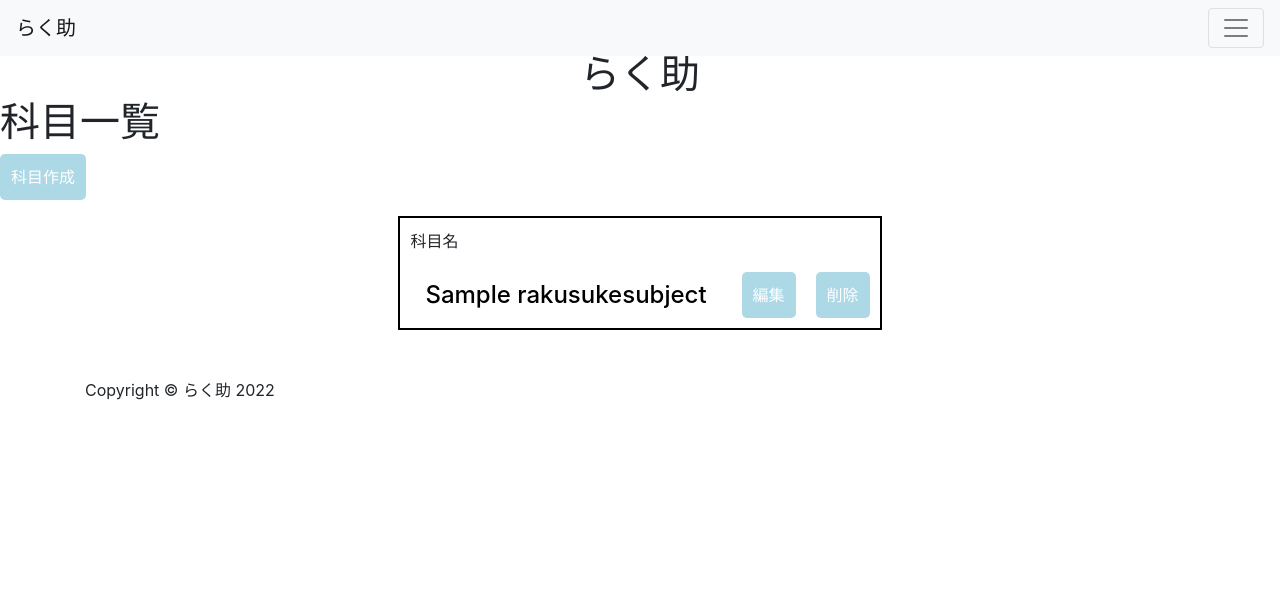
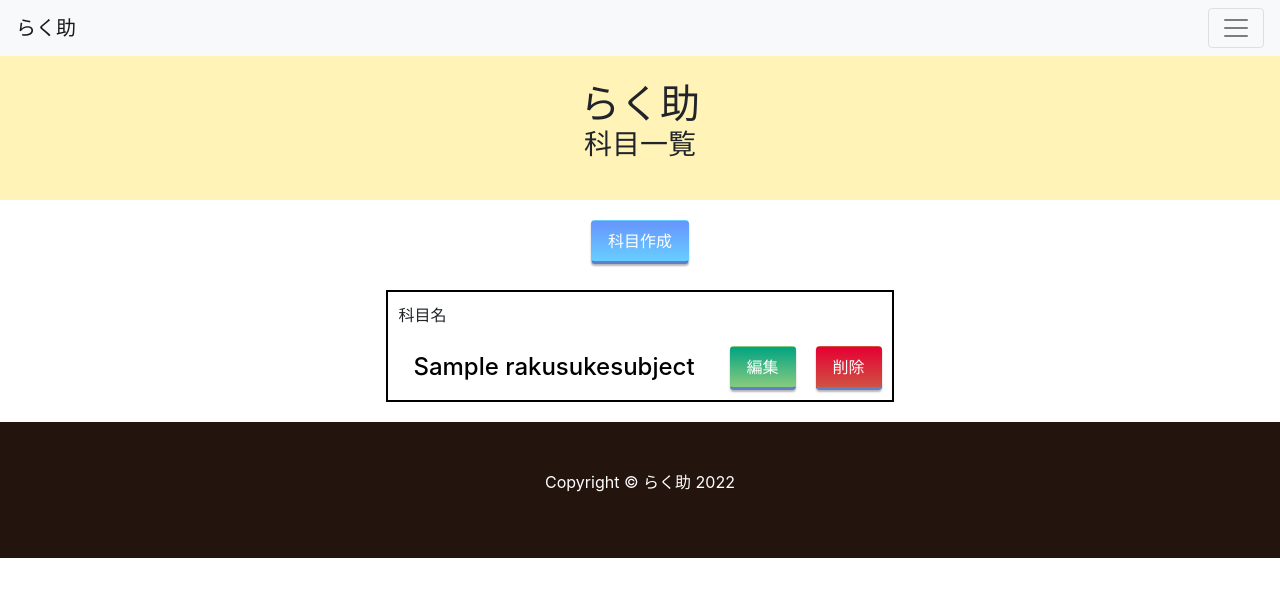
Before and after one commit to to-ru0125/rakusuketest, a Django app: page /subjectlist/ in a window 1280 px wide. Shown: the top 597 px of the page. Run offline with Django 3.2, Linux system fonts and the light colour scheme; a user stored in the database is signed in; tables that the repository leaves empty hold one stand-in row (values such as "Sample post"); some libraries are stand-ins or nearby versions.

Commit message:
科目一覧ｃｓｓ適応

```diff
--- a/rakusuke/rakusukeapp/templates/subjectlist.html
+++ b/rakusuke/rakusukeapp/templates/subjectlist.html
@@ -1,6 +1,14 @@
 {% extends 'base.html' %}
+{% load static %}
 {% block title %}科目一覧 | らく助{% endblock %}
 {% block active_subjectlist_list %}active{% endblock %}
+
+{% block head %}
+<!--<link rel="stylesheet" type="text/css" href="{% static 'css/pc_index.css' %}">-->
+
+<link rel="stylesheet" type="text/css" media="only screen and (max-device-width:480px)" href="{% static 'css/phone_index.css' %}">
+<link rel="stylesheet" type="text/css" media="screen and (min-device-width:481px)" href="{% static 'css/pc_index.css' %}" />
+{% endblock %}
 
 {% block header%}
 <header class="masthead text-center text-black">
@@ -8,6 +16,7 @@
         <div class="container">
             <link rel="stylesheet" href="mystyle.css">
             <h1 class="masthead-heading mb-0">らく助</h1>
+            <h3>科目一覧</h3>
         </div>
     </div>
 </header>
@@ -16,14 +25,14 @@
 
 {% block contents %}
 <section>
-    <dev>
-        <h1>科目一覧</h1>
+    <dev align="center">
+
         <form method="post">
             {% csrf_token %}
             {{ form }}
-            <a class="btn" href="{% url 'rakusukeapp:subjectcreate'%}">科目作成</a>
+            <a type="button" class="btn sub-create"  href="{% url 'rakusukeapp:subjectcreate'%}">科目作成</a>
         </form>
-        <table>
+        <table class="subj">
             {% for subjname in rakusukesubject_list %}
                 {% if forloop.first %}
                     <tr>
@@ -37,8 +46,8 @@
                             {{ subjname.subject_name }}
                         </a>
                     </td>
-                    <td><a class="btn" href="{% url 'rakusukeapp:subjectupdate' subjname.pk %}">編集</a></td>
-                    <td><a class="btn" href="{% url 'rakusukeapp:subjectdelete' subjname.pk %}">削除</a></td>
+                    <td><a type="button" class="btn update-btn" href="{% url 'rakusukeapp:subjectupdate' subjname.pk %}">編集</a></td>
+                    <td><a type="button" class="btn delete-btn" href="{% url 'rakusukeapp:subjectdelete' subjname.pk %}">削除</a></td>
                 </tr>
             {% empty %}
                 <h2>科目がありません。</h2>
--- a/rakusuke/static/css/pc_index.css
+++ b/rakusuke/static/css/pc_index.css
@@ -174,3 +174,75 @@ h2.post-fixed_do {
 h6.post-fixed_start_time {
     text-align:left
 }
+/*ここまで*/
+
+/*科目一覧追加ボタン*/
+a.btn.sub-create {
+
+  display: inline-block;
+  padding: 0.5em 1em;
+  text-decoration: none;
+  border-radius: 4px;
+  color: #ffffff;
+  background-image: linear-gradient(#6795fd 0%, #67ceff 100%);
+  box-shadow: 0px 2px 2px rgba(0, 0, 0, 0.29);
+  border-bottom: solid 3px #5e7fca;
+  position: relative;
+  bottom: 10px;
+
+}
+a.btn.sub-create:active {
+  -webkit-transform: translateY(4px);
+  transform: translateY(4px);
+  box-shadow: 0px 0px 1px rgba(0, 0, 0, 0.2);
+  border-bottom: none;
+}
+
+
+/*科目編集ボタン*/
+a.btn.update-btn {
+  display: inline-block;
+  padding: 0.5em 1em;
+  text-decoration: none;
+  border-radius: 4px;
+  color: #ffffff;
+  background-image: linear-gradient(#00a381 0%, #88cb7f 100%);
+  box-shadow: 0px 2px 2px rgba(0, 0, 0, 0.29);
+  border-bottom: solid 3px #5e7fca;
+}
+a.btn.update-btn:active {
+  -webkit-transform: translateY(4px);
+  transform: translateY(4px);
+  box-shadow: 0px 0px 1px rgba(0, 0, 0, 0.2);
+  border-bottom: none;
+}
+/*ここまで*/
+
+/*科目削除ボタン*/
+a.btn.delete-btn{
+  display: inline-block;
+  padding: 0.5em 1em;
+  text-decoration: none;
+  border-radius: 4px;
+  color: #ffffff;
+  background-image: linear-gradient(#e60033 0%, #ce5242 100%);
+  box-shadow: 0px 2px 2px rgba(0, 0, 0, 0.29);
+  border-bottom: solid 3px #5e7fca;
+}
+a.btn.delete-btn:active {
+  -webkit-transform: translateY(4px);
+  transform: translateY(4px);
+  box-shadow: 0px 0px 1px rgba(0, 0, 0, 0.2);
+  border-bottom: none;
+}
+
+table.subj {
+   margin-bottom:20px;
+}
+
+/*科目追加*/
+form.subjcreate {
+    width: 200px;
+    height: 30px
+    text-align:center;
+}
--- a/rakusuke/static/css/phone_index.css
+++ b/rakusuke/static/css/phone_index.css
@@ -183,3 +183,67 @@ button.btn.back-page:active {
   border-bottom: none;
 }
 /*ここまで*/
+
+
+/*科目一覧追加ボタン*/
+a.btn.sub-create {
+
+  display: inline-block;
+  padding: 0.5em 1em;
+  text-decoration: none;
+  border-radius: 4px;
+  color: #ffffff;
+  background-image: linear-gradient(#6795fd 0%, #67ceff 100%);
+  box-shadow: 0px 2px 2px rgba(0, 0, 0, 0.29);
+  border-bottom: solid 3px #5e7fca;
+  position: relative;
+  bottom: 10px;
+
+}
+a.btn.sub-create:active {
+  -webkit-transform: translateY(4px);
+  transform: translateY(4px);
+  box-shadow: 0px 0px 1px rgba(0, 0, 0, 0.2);
+  border-bottom: none;
+}
+
+/*科目編集ボタン*/
+a.btn.update-btn {
+  display: inline-block;
+  padding: 0.5em 1em;
+  text-decoration: none;
+  border-radius: 4px;
+  color: #ffffff;
+  background-image: linear-gradient(#00a381 0%, #88cb7f 100%);
+  box-shadow: 0px 2px 2px rgba(0, 0, 0, 0.29);
+  border-bottom: solid 3px #5e7fca;
+}
+a.btn.update-btn:active {
+  -webkit-transform: translateY(4px);
+  transform: translateY(4px);
+  box-shadow: 0px 0px 1px rgba(0, 0, 0, 0.2);
+  border-bottom: none;
+}
+/*ここまで*/
+
+/*科目削除ボタン*/
+a.btn.delete-btn{
+  display: inline-block;
+  padding: 0.5em 1em;
+  text-decoration: none;
+  border-radius: 4px;
+  color: #ffffff;
+  background-image: linear-gradient(#e60033 0%, #ce5242 100%);
+  box-shadow: 0px 2px 2px rgba(0, 0, 0, 0.29);
+  border-bottom: solid 3px #5e7fca;
+}
+a.btn.delete-btn:active {
+  -webkit-transform: translateY(4px);
+  transform: translateY(4px);
+  box-shadow: 0px 0px 1px rgba(0, 0, 0, 0.2);
+  border-bottom: none;
+}
+
+table.subj {
+   margin-bottom:20px;
+}
```
Also changed, not shown: rakusuke/rakusukeapp/templates/subjectcreate.html (+11 -3 lines).
